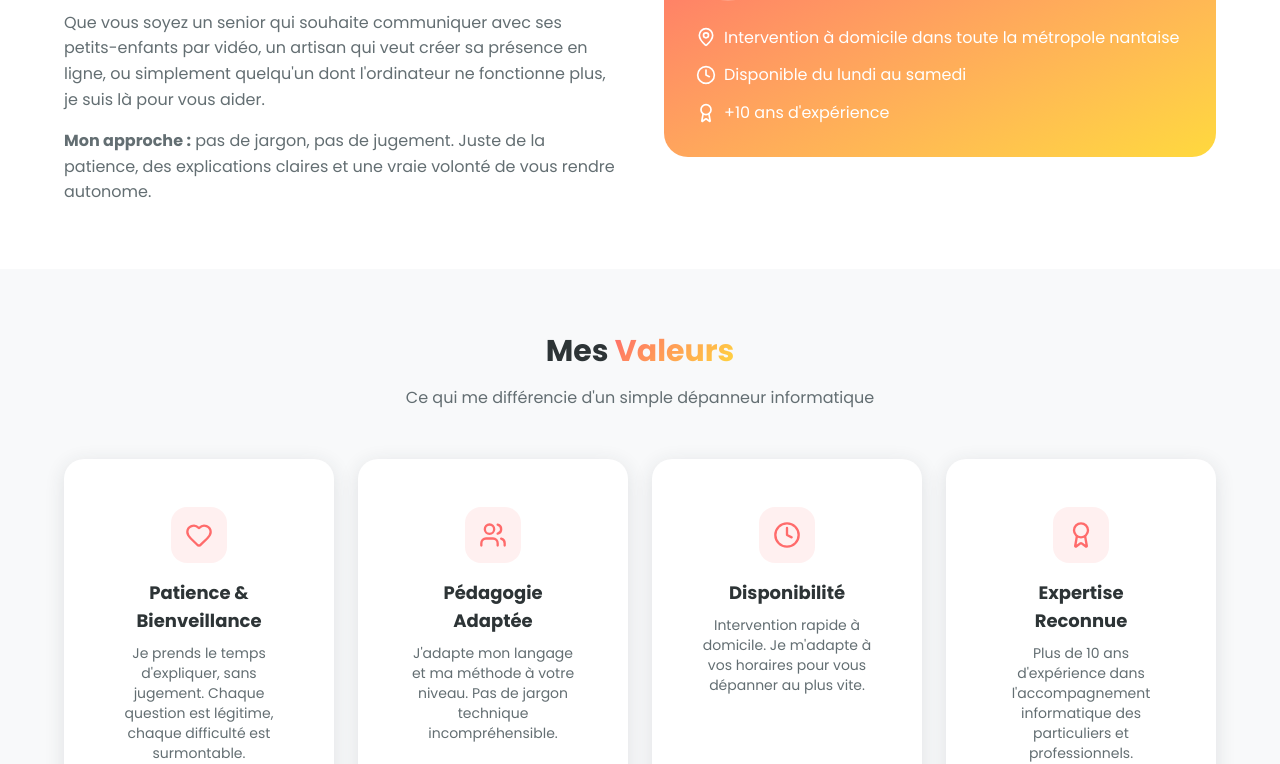
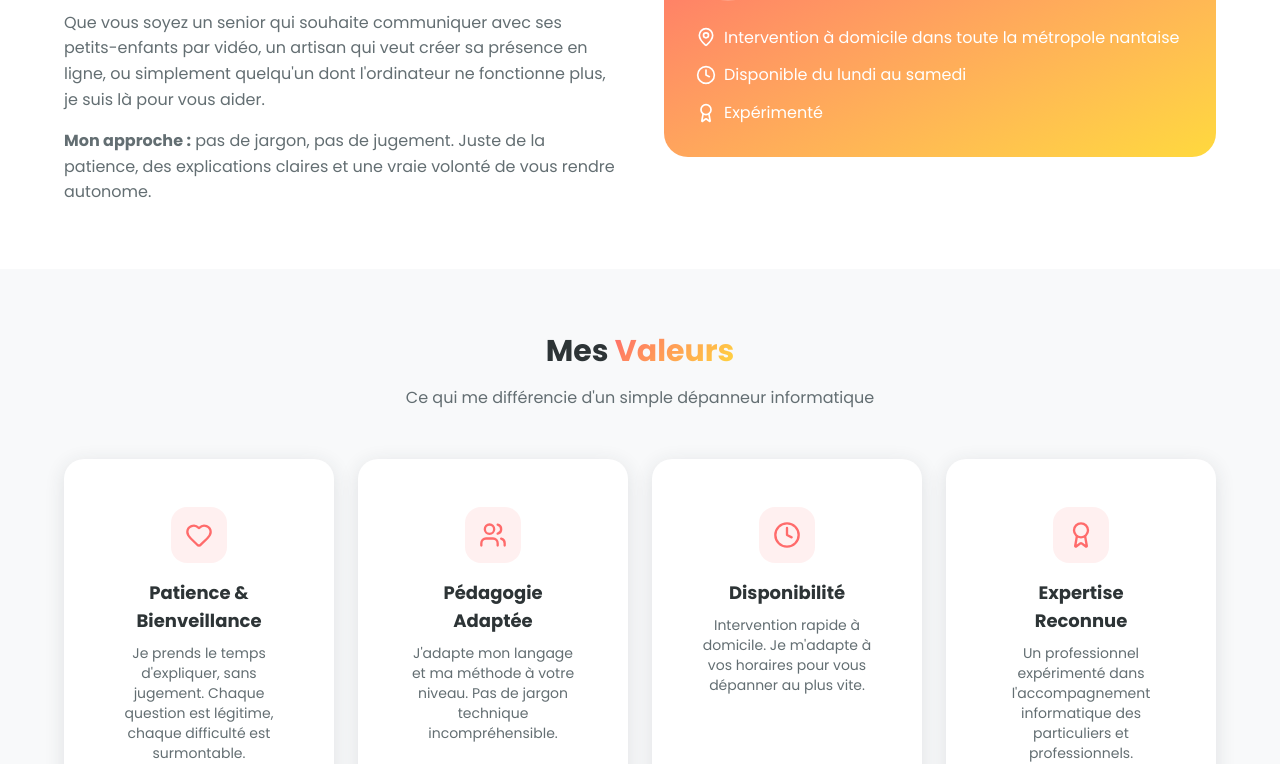
Before and after one commit to Ithan25/Mon-Coach-Informaclique-Next, a Next.js app: page /a-propos in a window 1280 px wide. Shown: the part 679-1443 px from the top of the page. Built offline with nearby package versions, Linux system fonts and the light colour scheme.

Commit message:
feat: add new "About Us" page with mission, values, and journey sections.

```diff
--- a/src/app/a-propos/page.js
+++ b/src/app/a-propos/page.js
@@ -39,7 +39,7 @@ export default function AProposPage() {
         {
             icon: Award,
             title: "Expertise Reconnue",
-            description: "Plus de 10 ans d'expérience dans l'accompagnement informatique des particuliers et professionnels."
+            description: "Un professionnel expérimenté dans l'accompagnement informatique des particuliers et professionnels."
         }
     ]
 
@@ -133,7 +133,7 @@ export default function AProposPage() {
                                     </li>
                                     <li className="flex items-center gap-2">
                                         <Award className="w-5 h-5" />
-                                        <span>+10 ans d'expérience</span>
+                                        <span>Expérimenté</span>
                                     </li>
                                 </ul>
                             </motion.div>
```
